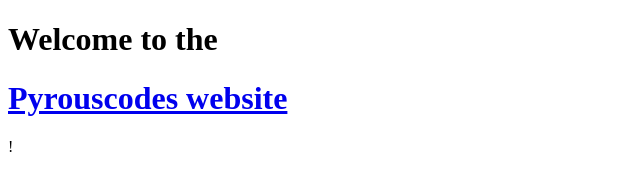
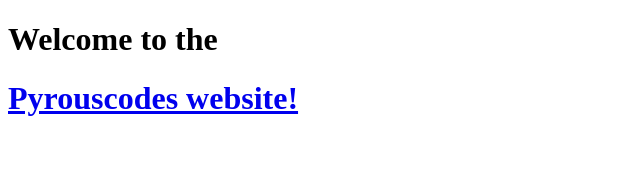
Before and after one commit to PyrousCodes/Pyrous.github.io, a plain HTML site: page index.html in a window 1280 px wide. Shown: the full height of the page, 0-640 px from the left. Drawn offline with Linux system fonts and the light colour scheme.

Commit message:
Update index.html

```diff
--- a/index.html
+++ b/index.html
@@ -6,7 +6,7 @@
     </head>
     <body>
         <div class="logo">
-            <h1>Welcome to the<h1><a href="https://pyrouscodes.github.io/Pyrous.github.io/">Pyrouscodes website</a></h1>!</h1>
+            <h1>Welcome to the<h1><a href="https://pyrouscodes.github.io/Pyrous.github.io/">Pyrouscodes website!</a></h1></h1>
         </div>
     </body>
 </html>
```
